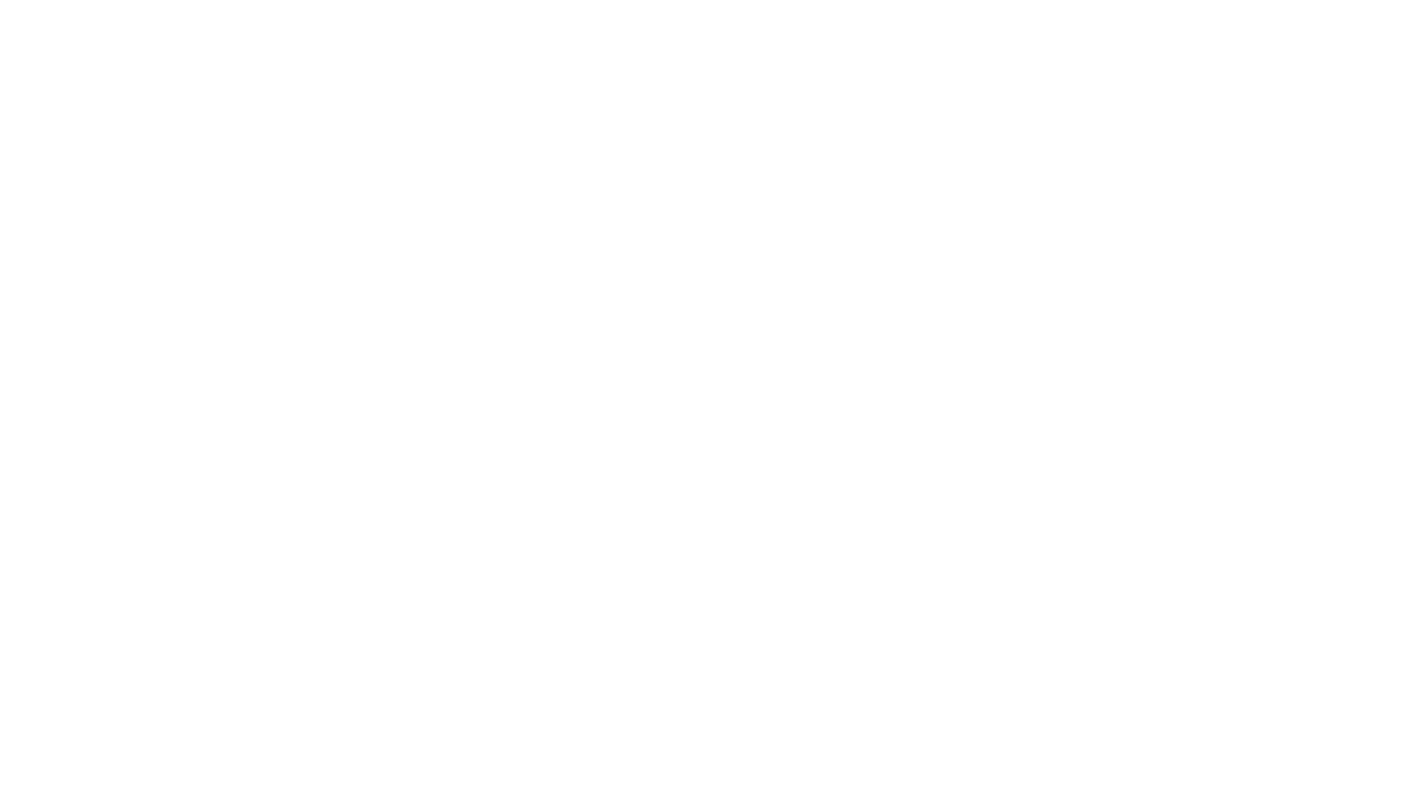
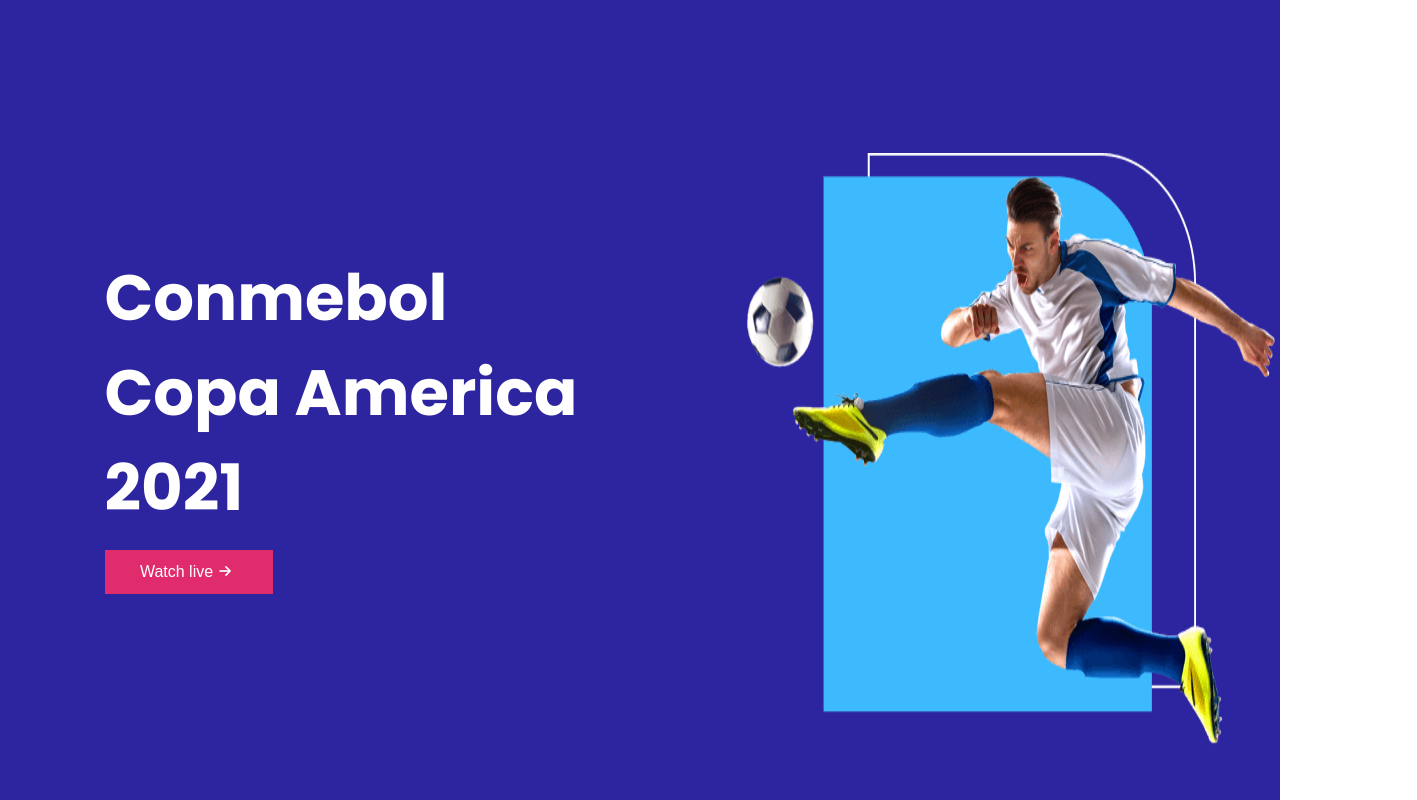
Before and after one commit to Estee369/football-team, a plain HTML site: page index.html in a window 1280 px wide. Shown: the top 800 px of the page, 1417 px wide, since content can reach past the window. Drawn offline with Linux system fonts and the light colour scheme.

Commit message:
header done

```diff
--- a/index.html
+++ b/index.html
@@ -6,11 +6,47 @@
     <meta http-equiv="X-UA-Compatible" content="IE=edge">
     <meta name="viewport" content="width=device-width, initial-scale=1.0">
     <title>Football Team</title>
+
+
+    <!-- font-awsome -->
+    <script src="https://kit.fontawesome.com/c61af91cf0.js" crossorigin="anonymous"></script>
+
+    <!-- css file -->
     <link rel="stylesheet" href="styles/style.css">
 </head>
 
 <body>
+    <!-- top header  -->
+    <header class="top-section">
+        <div class="top-header distance">
+            <h1 class="heading-color">Conmebol Copa America 2021</h1>
+            <button class="button">
+                <a href="http://https://copaamerica.com/en/" target="_blank">Watch live </a>
+                <i class="fas fa-arrow-right"></i>
+            </button>
+        </div>
+        <div class="top-header">
+            <img src="images/banner.png" alt="Player kicking football.">
+        </div>
+    </header>
 
+    <!-- top header end here  -->
+
+    <!-- main section start here  -->
+    <main>
+        <section>
+            <div>
+                <div>
+                    <img src="images/player/player-1.png" alt="Naymer jr">
+                </div>
+                <div>
+                    <h3>Neymar Jr</h3>
+                    <p>Lorem ipsum dolor sit amet consectetur, adipisicing elit. Deleniti ad ex expedita laborum rem
+                        omnis aliquam doloribus repellat </p>
+                </div>
+            </div>
+        </section>
+    </main>
 </body>
 
 </html>
--- a/styles/style.css
+++ b/styles/style.css
@@ -0,0 +1,83 @@
+/* font style */
+
+@import url('https://fonts.googleapis.com/css2?family=Poppins:wght@400;700&display=swap');
+
+
+/* head section  */
+
+
+body {
+    font-family: 'Poppins', sans-serif;
+    margin: 0;
+}
+
+.top-section {
+    display: flex;
+    background-color: #2D25A0;
+    justify-content: center;
+
+}
+
+.top-header{
+    display: flex;
+    flex-wrap: wrap;
+    width: 50%;
+
+
+}
+
+.distance{
+    padding-left: 156px;
+    padding-right: 102px ;
+    padding-top: 207px;
+    padding-bottom: 240px;
+}
+
+.heading-color {
+    font-size: 64px;
+    font-weight: bold;
+    color: white;
+    width: 485px;
+    height: 230px;
+
+}
+
+.button a{
+    text-decoration: none;
+    color: white;
+    font-size: 16px;
+    font-weight: 500;
+    padding-bottom: 10px 24px;
+}
+
+.button {
+    display: flex;
+    justify-content: center;
+    align-items: center;
+    border: 0;
+    width: 168px;
+    height: 44px;
+    margin-top: 27px;
+    background: #E02C6D;
+
+}
+
+.fa-arrow-right {
+    display: flex;
+    justify-content: center;
+    align-items: center;
+    color: white;
+    height: 24px;
+    width: 24px;
+}
+
+
+
+.top-header img {
+    padding-left: 51px;
+    padding-right: 140.99px;
+    padding-top: 153px;
+    padding-bottom: 86px;
+}
+
+/* end of header  */
```
Also changed, not shown: images/banner.png (added), images/player/player-1.png (added), images/player/player-10.png (added), images/player/player-11.png (added), images/player/player-12.png (added), images/player/player-2.png (added), images/player/player-3.png (added), images/player/player-4.png (added), images/player/player-5.png (added), images/player/player-6.png (added), images/player/player-7.png (added), images/player/player-8.png (added), images/player/player-9.png (added).
